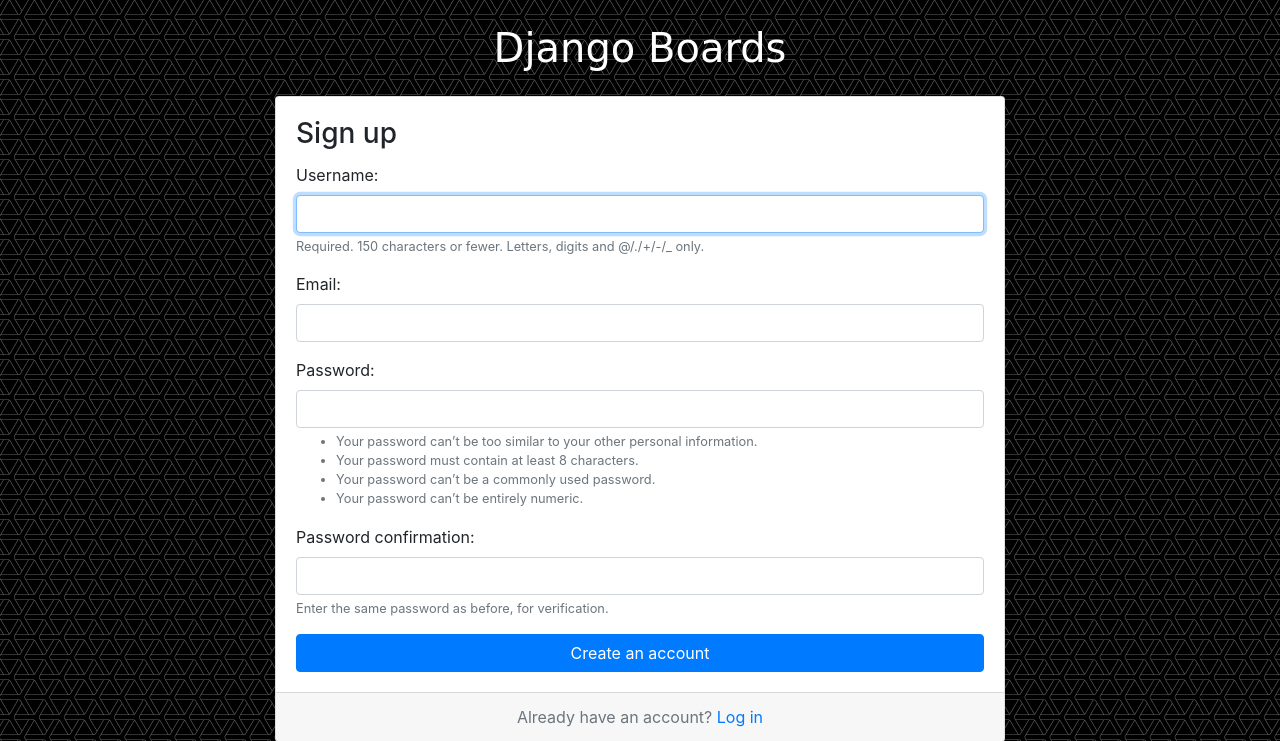
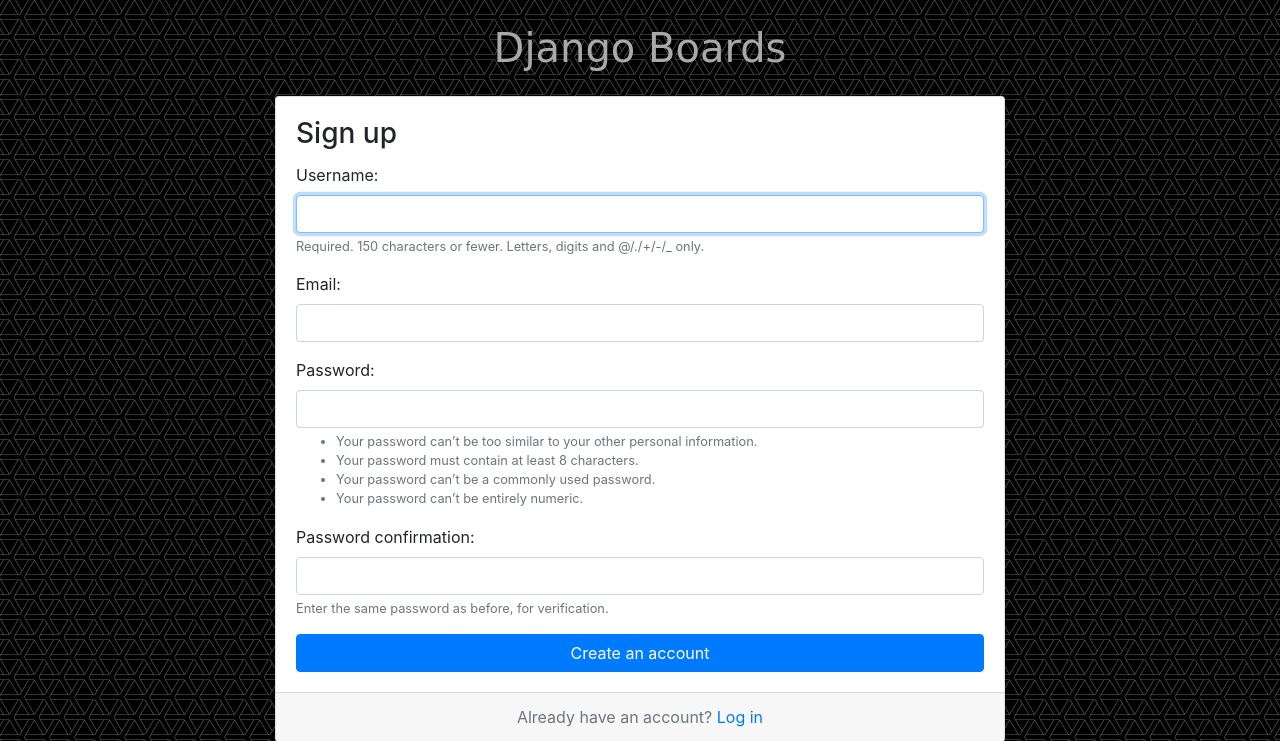
Before and after one commit to ThiagoEmidio/t.django-1, a Django app: page /signup/ in a window 1280 px wide. Shown: the top 741 px of the page. Run offline with Django 3.2, Linux system fonts and the light colour scheme; some libraries are stand-ins or nearby versions.

Commit message:
fixed the signup design

```diff
--- a/myproject/templates/signup.html
+++ b/myproject/templates/signup.html
@@ -9,7 +9,7 @@
 {% block body %}
   <div class="container">
     <h1 class="text-center logo my-4">
-      <a href="{% url 'home' %}" style="color:white">Django Boards  </a>
+      <a href="{% url 'home' %}" style="color: darkgray">Django Boards  </a>
     </h1>
     <div class="row justify-content-center">
       <div class="col-lg-8 col-md-10 col-sm-12">
```
